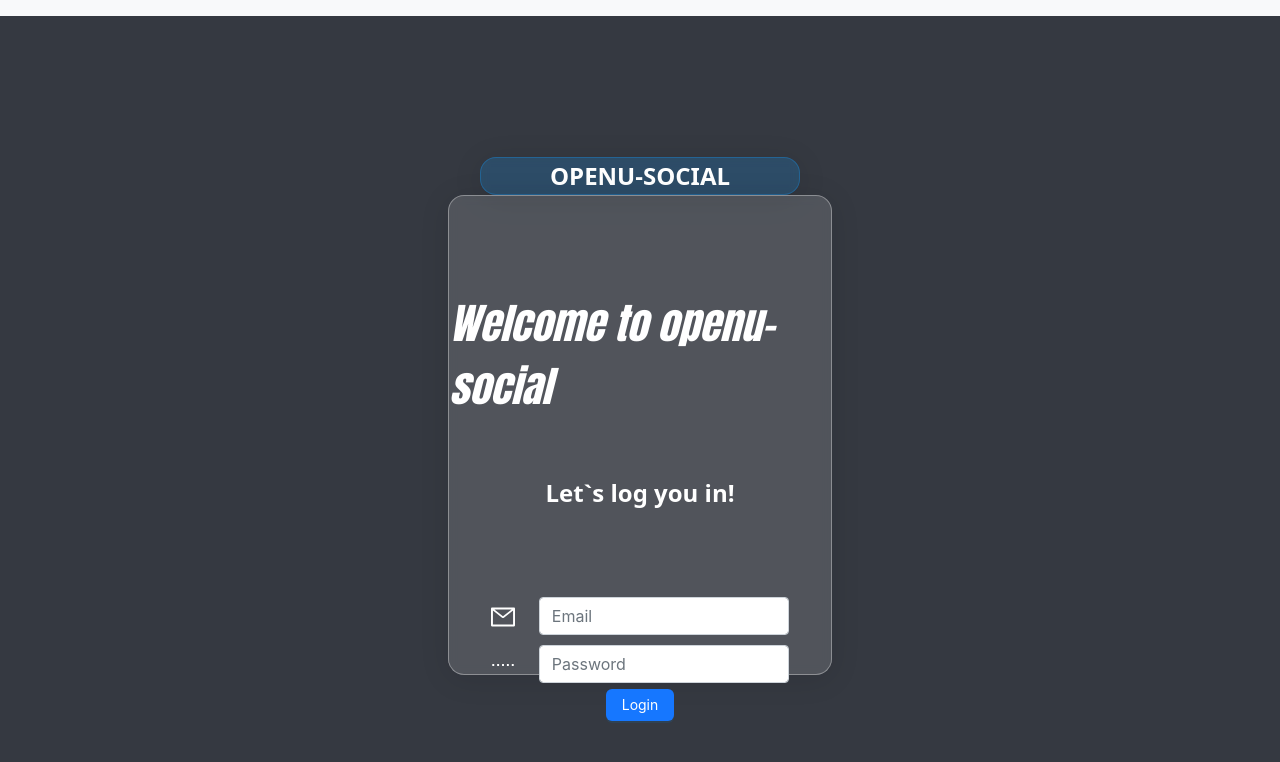
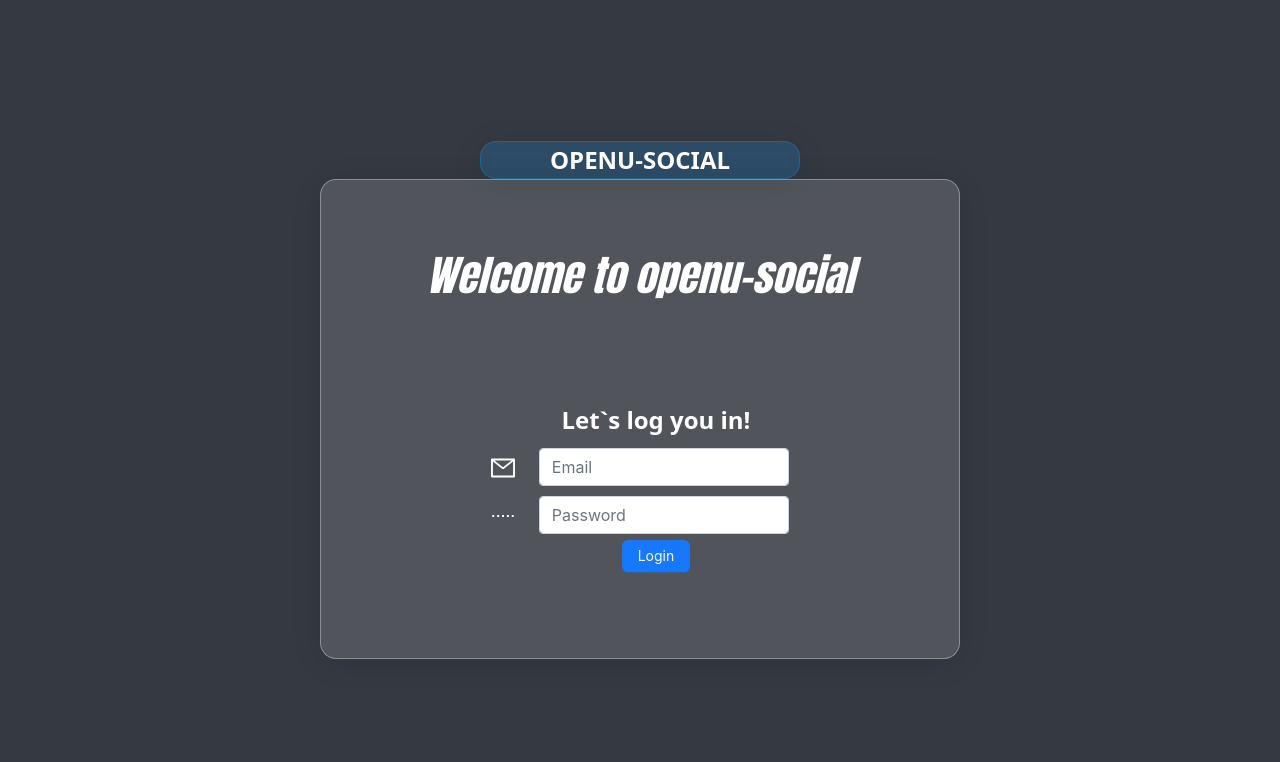
Before and after one commit to markr223/Social-network-proj, a React (Create React App) app: page /login in a window 1280 px wide. Shown: the top 762 px of the page. Built offline with nearby package versions, Linux system fonts and the light colour scheme.

Commit message:
Fix styling for post box + send post component

```diff
--- a/src/components/App.jsx
+++ b/src/components/App.jsx
@@ -23,9 +23,10 @@ class App extends React.Component {
     return (
       <div>
         <ToastContainer />
-        <Navbar userAuth={user} />
         <div className="content">
           {user && (
+            <>
+            <Navbar userAuth={user} />
             <Switch>
               <Route path="/postsDetails" component={PostsDetails} />
               <Route path="/logout" component={Logout} />
@@ -35,6 +36,7 @@ class App extends React.Component {
               />
               <Redirect to="/feed" />
             </Switch>
+            </>
           )}
           {!user && (
             <Switch>
--- /dev/null
+++ b/src/components/common/commentAndLikes.jsx
@@ -0,0 +1,21 @@
+import { Input, Button, Divider } from 'antd';
+import Like from "./like";
+import {SendOutlined} from '@ant-design/icons';
+
+const CommentAndLikes = (props) => {
+    const {handleLike, handleSendComment, like, liked, likesCount} = props;
+    return (
+        <div className="post-send-comment-container">
+              <Input className="post-send-comment-input"/>
+              <Button className="post-send-comment-button" type="primary" shape="circle" icon={<SendOutlined className="post-send-comment-icon"/>} onClick={() => handleSendComment()} />
+              <Divider className="post-send-comment-devider" type="vertical" />
+              <Like
+                onLike={() => handleLike(like)}
+                liked={liked}
+                likesCount={likesCount}>
+              </Like>
+            </div>
+    )
+}
+
+export default CommentAndLikes;
--- a/src/components/common/like.jsx
+++ b/src/components/common/like.jsx
@@ -3,7 +3,7 @@ import {LikeOutlined, LikeFilled} from "@ant-design/icons";
 
 export default function Like({ liked, onLike, likesCount }) {
   return (
-    <div>
+    <div className="like-container">
       { !liked ?
         <LikeOutlined
           onClick={onLike}
--- a/src/components/common/post.jsx
+++ b/src/components/common/post.jsx
@@ -1,9 +1,8 @@
 import React from "react";
 import axios from "axios";
-import Like from "./like";
-import { Card, Space, Avatar, Input, Button } from 'antd';
-import {SendOutlined, UserOutlined} from '@ant-design/icons';
+import { Card, Space, Avatar } from 'antd';
 import * as consts from "../../consts/consts";
+import CommentAndLikes from "./commentAndLikes";
 
 class Post extends React.Component {
   state = {};
@@ -67,15 +66,7 @@ class Post extends React.Component {
       <Space direction="vertical" className="post-container">
         <Card
           actions={[
-            <div className="post-send-comment-container">
-            <Input className="post-send-comment-input"/>
-            <Button className="post-send-comment-button" type="primary" shape="circle" icon={<SendOutlined className="post-send-comment-icon"/>} />
-            </div>,
-            <Like
-              onLike={() => this.handleLike(like)}
-              liked={liked}
-              likesCount={likesCount}>
-              </Like>
+            <CommentAndLikes like={like} liked={liked} likesCount={likesCount} handleLike={this.handleLike} />
             ]}
         >
           <Meta
--- a/src/consts/consts.js
+++ b/src/consts/consts.js
@@ -52,7 +52,7 @@ export const handleUniqueDates = (data) => {
   return datesSliced.filter(onlyUnique);
 };
 
-export const serverURI = "https://fee0-31-154-77-130.ngrok-free.app";
+export const serverURI = "https://c626-31-154-77-130.ngrok-free.app";
 export const defaultConfig = {
     headers: {
       "ngrok-skip-browser-warning": "any value",
--- a/src/styles/styles.css
+++ b/src/styles/styles.css
@@ -19,7 +19,8 @@ display: flow-root;
   display: flex;
 }
 .post-send-comment-input{
-  margin-right: 2%;
+  margin: 0 2% 0 2%;
+  width: 70%;
 }
 .post-send-comment-button{
   display: list-item;
@@ -27,11 +28,17 @@ display: flow-root;
 .post-send-comment-icon{
   display: block !important;
 }
+.post-send-comment-devider{
+  display: flex;
+  height: 3vh;
+  place-self: center;
+  margin-left: 3%;
+}
 .form-container{
   display: flex;
   flex-direction: column;
   align-items: center;
-  width: 30%;
+  width: 50%;
   height: 60%;
   background: rgba(255, 255, 255, 0.14);
   border-radius: 16px;
@@ -44,13 +51,13 @@ display: flow-root;
   font-family: Impact;
   font-weight: 400;
   font-style: italic;
-  margin-top: 25%;
+  margin-top: 10%;
   margin-bottom: 15%;
   font-size: 42px;
 }
 .form-subTitle{
   font-size: 24px;
-  margin-bottom: 20%;
+  margin-left: 5%;
 }
 .login-form-container {
   display: flex;
@@ -155,7 +162,7 @@ label {
   font-size: 15px;
 }
 .formButton {
-  align-items: center;
+  margin-left: 5%;
 }
 .board {
   display: contents;
@@ -227,6 +234,9 @@ textarea {
   font-size: 1.5em;
   color: #ffffff;
 }
+.like-container{
+  margin: 1% 1% 0 6%;
+}
 .like-icon {
   cursor: pointer;
   display: inline-flex;
```
